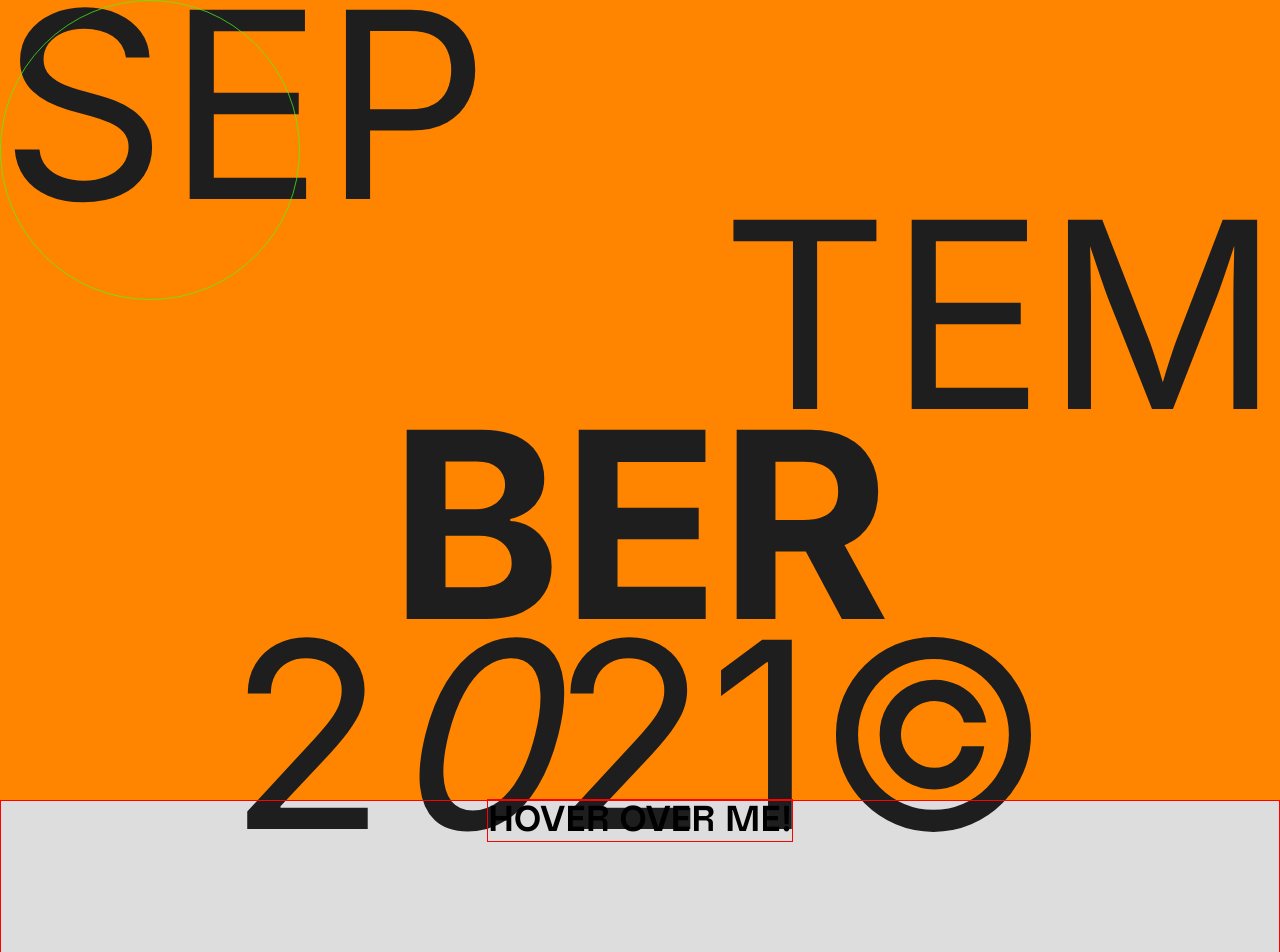
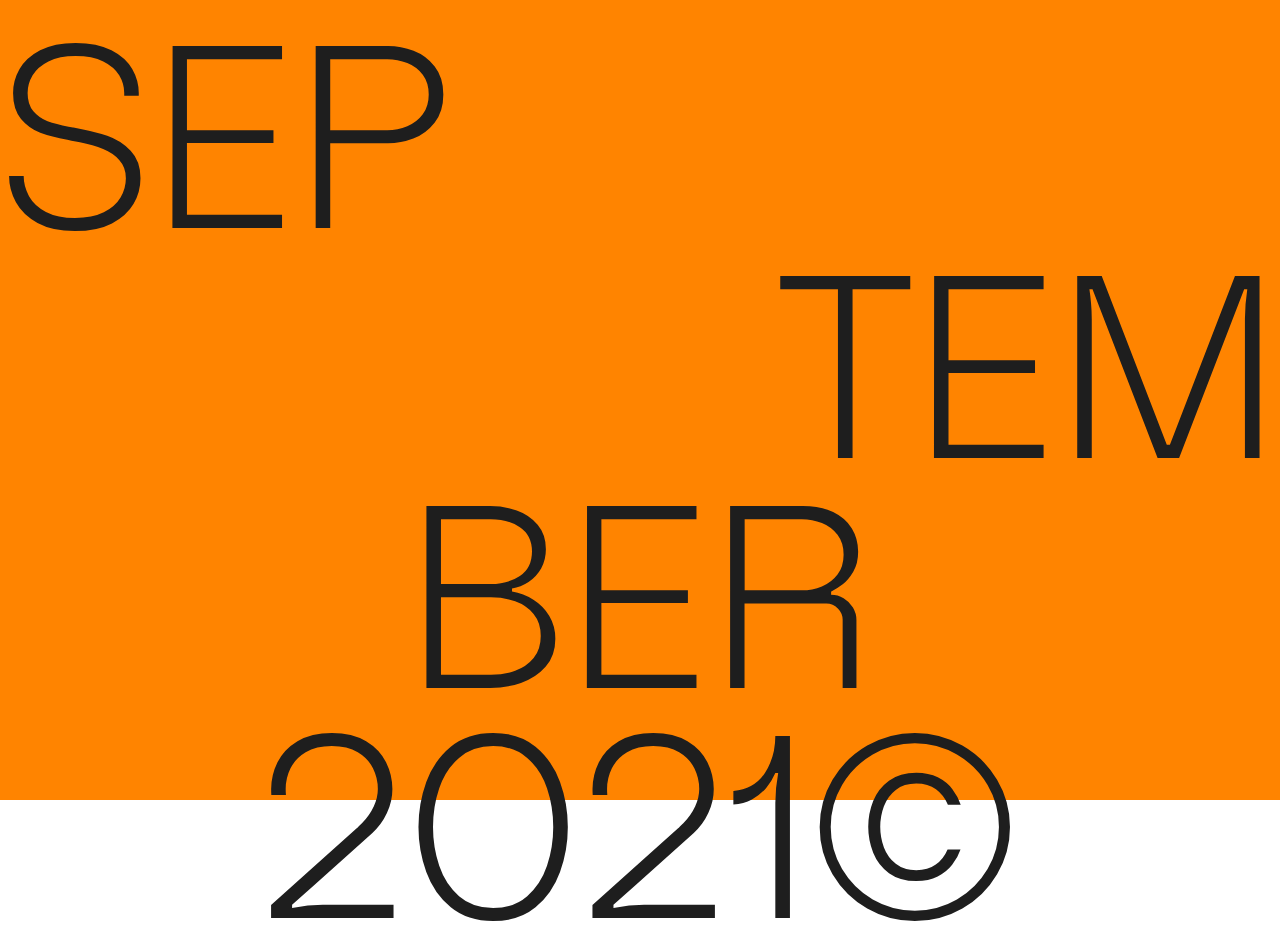
Before and after one commit to malikkotb/content, a Next.js app: page /fontWeightHover in a window 1280 px wide. Shown: the top 952 px of the page. Built offline with nearby package versions, Linux system fonts and the light colour scheme.

Commit message:
font weight animation

```diff
--- a/app/fontWeightHover/page.jsx
+++ b/app/fontWeightHover/page.jsx
@@ -13,16 +13,6 @@ const neueRegrade = localFont({
 });
 
 export default function FontWeightAnimation() {
-  const textRef = useRef(null);
-
-  const handleMouseEnter = () => {
-    gsap.to(textRef.current, { fontWeight: 700, duration: 0.3 });
-  };
-
-  const handleMouseLeave = () => {
-    gsap.to(textRef.current, { fontWeight: 400, duration: 0.3 });
-  };
-
   const containerRef = useRef(null);
   const hoverAreaRef = useRef(null);
 
@@ -54,7 +44,7 @@ export default function FontWeightAnimation() {
         if (distance < hoverRadius) {
           // Proximity-based font-weight animation
           const proximity = 1 - distance / hoverRadius;
-          const fontWeight = 300 + proximity * 300; // Font weight ranges from 300 to 700
+          const fontWeight = 400 + proximity * 200; // Font weight ranges from 300 to 700
 
           gsap.to(span, {
             fontVariationSettings: `'wght' ${fontWeight}`,
@@ -64,7 +54,7 @@ export default function FontWeightAnimation() {
         } else {
           // Reset font weight when outside the hover area
           gsap.to(span, {
-            fontVariationSettings: `'wght' 300`,
+            fontVariationSettings: `'wght' 400`,
             duration: 0.5,
             ease: "power4.out",
           });
@@ -83,49 +73,35 @@ export default function FontWeightAnimation() {
     <>
       <div
         ref={containerRef}
-        className="flex uppercase h-screen text-[260px] bg-[#FF8400] text-[#1e1e1e] flex-col"
+        className={`flex ${neueRegrade.className} uppercase h-screen text-[260px] bg-[#FF8400] text-[#1e1e1e] flex-col`}
       >
-        <div
+        {/* <div
           ref={hoverAreaRef}
-          className="absolute top-0 left-0 w-[300px] h-[300px] pointer-events-none border border-[#49ff1c] rounded-full opacity-70"
-        ></div>
-        <div className="flex font-extralight leading-[210px]">
+          className="absolute bg-white top-0 left-0 w-[50px] h-[50px] pointer-events-none border mix-blend-difference rounded-full"
+        ></div> */}
+        <div className="flex mt-10 leading-[230px]">
           <span>S</span>
           <span>E</span>
           <span>P</span>
         </div>
-        <div className="flex justify-end leading-[210px]">
+        <div className="flex justify-end leading-[230px]">
           <span>T</span>
           <span>E</span>
           <span>M</span>
         </div>
-        <div className="flex font-bold justify-center leading-[210px]">
+        <div className="flex justify-center leading-[230px]">
           <span>B</span>
           <span>E</span>
           <span>R</span>
         </div>
-        <div className="flex justify-center leading-[210px]">
+        <div className="flex justify-center leading-[230px]">
           <span>2</span>
-          <span className=" italic">0</span>
+          <span className="">0</span>
           <span>2</span>
           <span>1</span>
           <span>©</span>
         </div>
       </div>
-      <div
-        className={`bg-[#ddd] h-screen ${neueRegrade.className} flex flex-col justify-between`}
-      >
-        <h1 className="text-4xl font-bold text-center borderr flex-1">
-          <span
-            ref={textRef}
-            onMouseEnter={handleMouseEnter}
-            onMouseLeave={handleMouseLeave}
-            className="borderr w-fit uppercase"
-          >
-            Hover Over Me!
-          </span>
-        </h1>
-      </div>
     </>
   );
 }
```
